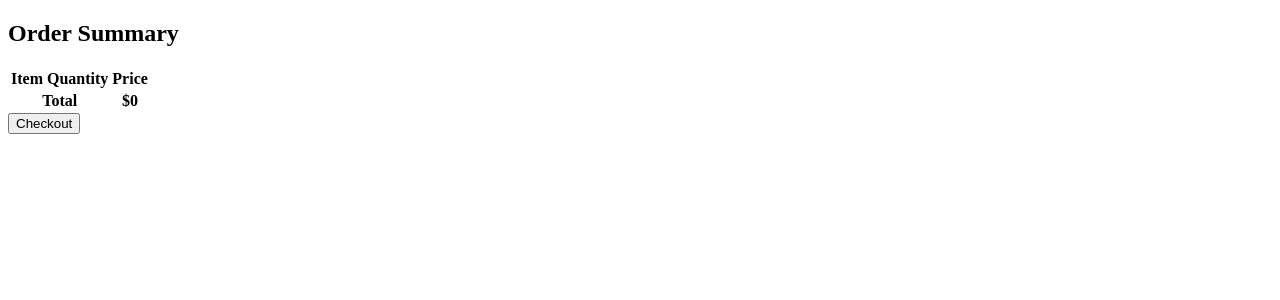
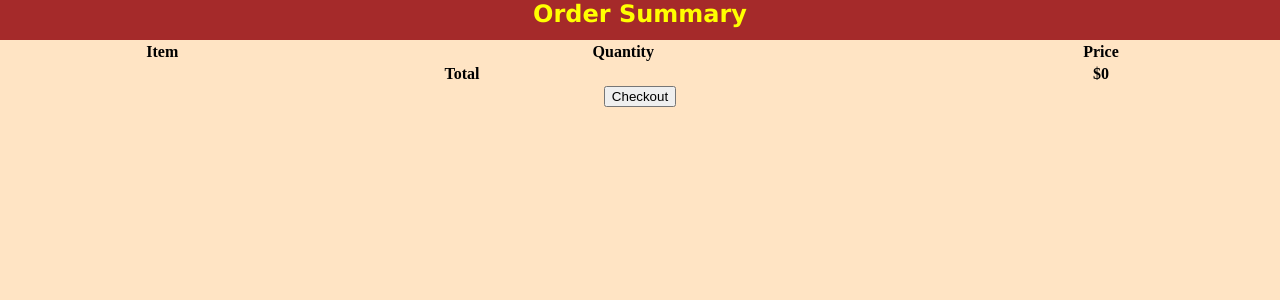
Before and after one commit to bryankb10/open-source, a PHP site: page /summaryrestaurant.php in a window 1280 px wide. Shown: the top 300 px of the page. Run offline with PHP 8.4, Linux system fonts and the light colour scheme; the visitor is signed in with stand-in values (Sample User, id 1); data that the repository does not hold is empty.

Commit message:
Update summaryrestaurant.php

```diff
--- a/summaryrestaurant.php
+++ b/summaryrestaurant.php
@@ -5,7 +5,26 @@
     <meta name="viewport" content="width=device-width, initial-scale=1.0">
     <title>Document</title>
     <style>
-
+        body {
+            margin:0;
+            padding:0;
+            height:100%;
+            background-color:bisque;
+            display: flex;
+            justify-content:center;
+            text-align:center;
+            flex-direction: column;
+        }
+        h2 {
+            width:100%;
+            height:40px;
+            background-color:brown;
+            font-family:'Verdana';
+            font-weight:bold;
+            text-align:center;
+            color:yellow;
+            margin:0;
+        }
     </style>
 </head>
 </html>
```
